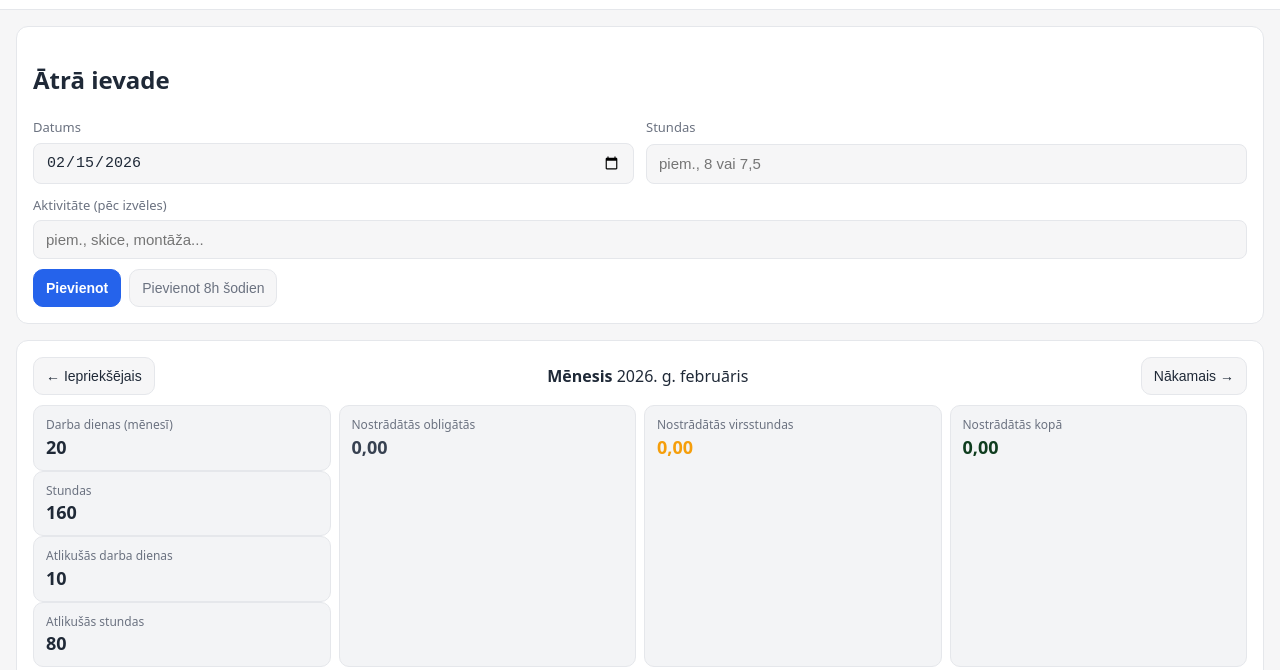
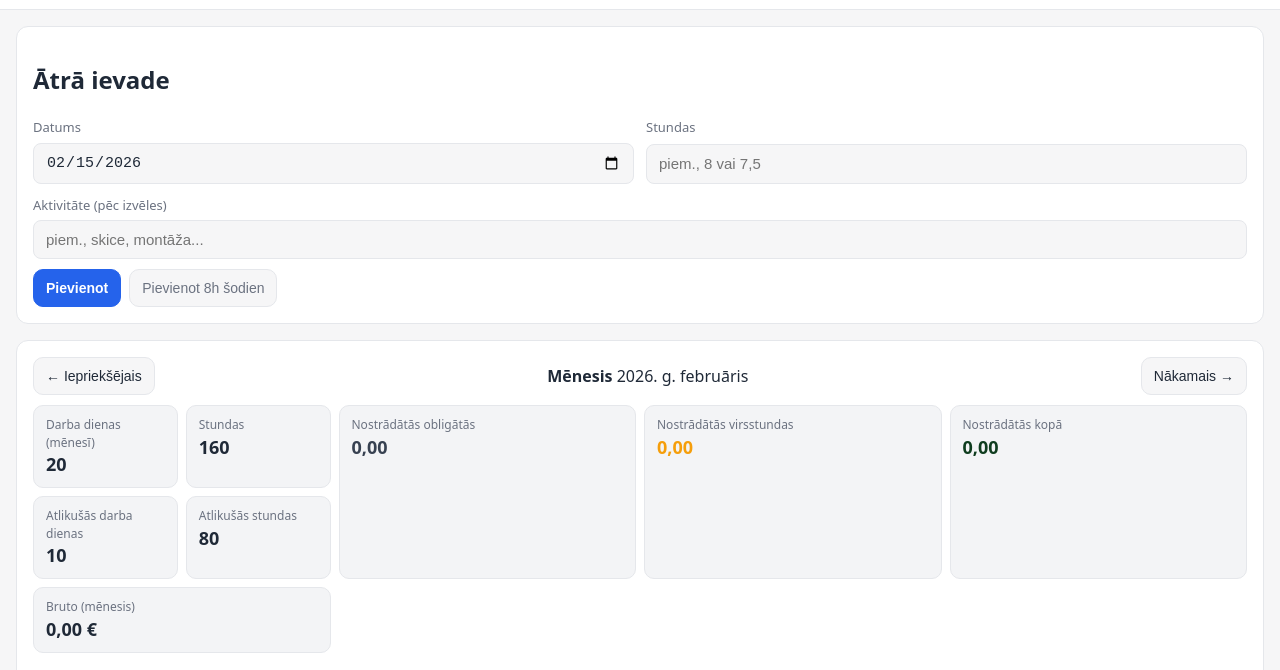
Before and after one commit to JanisPeretsons83/worklog-pwa, a plain HTML site: page index.html in a window 1280 px wide. Both pictures are taken after a click on the button "Mēnesis". Shown: the part 83-753 px from the top of the page. Drawn offline with Linux system fonts and the light colour scheme.

Commit message:
Update style.css

```diff
--- a/style.css
+++ b/style.css
@@ -72,6 +72,7 @@ button.ghost{color:var(--muted)}
 .monthlist{margin-top:12px;display:grid;gap:10px}
 .month-row{display:flex;justify-content:space-between;align-items:center;border-bottom:1px dashed var(--border);padding:8px 0;gap:12px}
 .month-row .right{text-align:right;min-width:120px}
+.month-grid-2x2{display:grid;grid-template-columns:1fr 1fr;gap:8px}
 .footer{text-align:center;color:var(--muted);padding:32px 16px}
 .total-green{color:var(--greenText)}
 .total-orange{color:var(--orange)}
```
